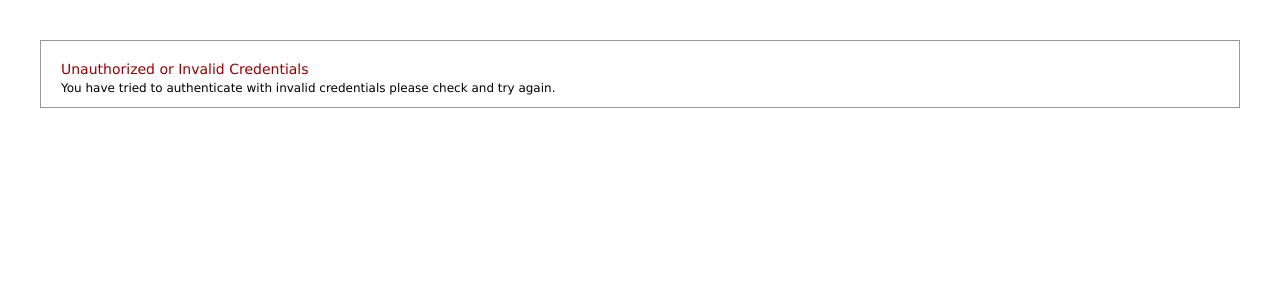
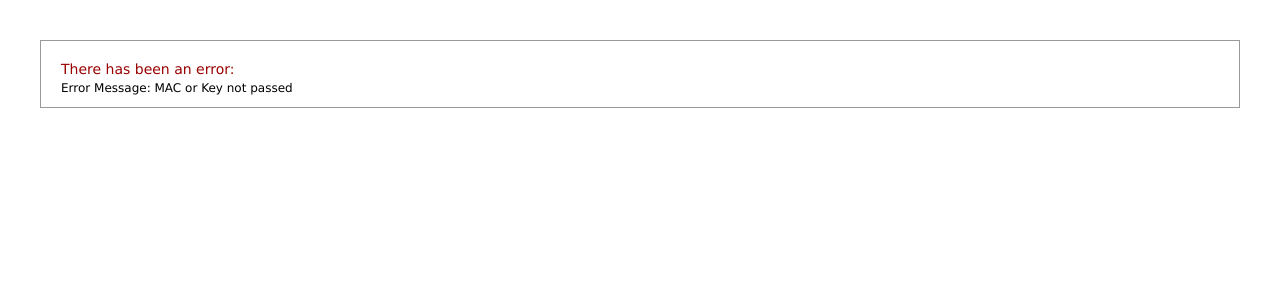
Before and after one commit to kaptk2/AirKey, a CodeIgniter app: page /index.php/register/auth/1 in a window 1280 px wide. Shown: the top 300 px of the page. Run offline with CodeIgniter, Linux system fonts and the light colour scheme.

Commit message:
Fixed so that controller register.php works as expected

```diff
--- a/application/controllers/fileeditor.php
+++ b/application/controllers/fileeditor.php
@@ -36,7 +36,8 @@
 
 				//Attempt to save the file
 				if( ! write_file($_SERVER['DOCUMENT_ROOT'] . "/static/modules/$filePath/$fileName", $filedata))
-					echo "ERROR WRITING FILE"; // TODO make this tell the view there was an error
+					$data['error_msg'] = "Error writting files";
+					$this->load->view('error_view', $data);
 				else
 					$this->load->view('success_view');
 			}
--- a/application/controllers/heartbeat.php
+++ b/application/controllers/heartbeat.php
@@ -6,7 +6,8 @@
 
 		function index()
 		{
-			$this->load->view('registerError_view');
+			$data['error_msg'] = "Registration Error";
+			$this->load->view('error_view', $data);
 		}
 
 		function process()
@@ -25,7 +26,8 @@
 						return true;
 					}
 			}
-			$this->load->view('registerError_view');
+			$data['error_msg'] = "Not Authorized";
+			$this->load->view('error_view', $data);
 		}
 
 	}
--- a/application/controllers/manage.php
+++ b/application/controllers/manage.php
@@ -9,10 +9,9 @@
 			$this->load->model('config_model');
 
 			$data['pending'] = $this->aplist_model->showPendingAP();
-			$data['active'] = $this->aplist_model->showActiveAP();
+			$data['activeAP'] = $this->aplist_model->showActiveAP();
 			$data['dangers'] = $this->aplist_model->apHealth();
 
-			$data['activeAP'] = $this->aplist_model->activeAP();
 			$data['pendingCmd'] = $this->config_model->pendingCmd();
 
 			$this->load->model('heartbeat_model');
--- a/application/controllers/register.php
+++ b/application/controllers/register.php
@@ -8,20 +8,19 @@ class Register extends CI_Controller
 
 	function index()
 	{
-		$this->load->view('registerError_view');
+		$data['error_msg'] = "Registration Error";
+		$this->load->view('error_view', $data);
 	}
 
 	function auth($mac = '', $key = '', $version = '')
 	{
-		if ($mac && $key)
+		if ($mac && $key) //Both $mac and $key are required if not show error message
 		{
 			//Get AP Credentials from database
-			$this->load->model('config_model');
-			$this->load->model('aplist_model');
+			$this->load->model('ap_model');
+			$validMAC = $this->ap_model->validateMAC($mac);
 
-			$validMAC = $this->aplist_model->validateMAC($mac);
-			$versionNumber = $this->config_model->getVersion($mac);
-
+			//Test to see if a valid user name and password were passed
 			$this->load->library('Validate');
 			$validUser = $this->validate->validateUser($mac, $key);
 
@@ -30,14 +29,13 @@ class Register extends CI_Controller
 				if($validUser)
 				{
 					//Get Heartbeat Data
-
-					$tStamp = date("Y-m-d H:i:s");
+					$time_stamp = date("Y-m-d H:i:s");
 
 					$data = array(
 						'mac' => $mac,
 						'uptime' => $this->input->post('uptime'),
-						'version' => $version,
-						'tStamp' => $tStamp
+						'ap_version' => $this->input->post('ap_version'),
+						'time_stamp' => $time_stamp
 					);
 
 					if (isset($_POST['uptime']))
@@ -45,36 +43,42 @@ class Register extends CI_Controller
 						$this->load->model('heartbeat_model');
 						$this->heartbeat_model->heartbeat($data);
 					}
+						//All is well display the config file
 						redirect('modules/mainConfig/auth/'.$mac.'/'.$key);
 				}
 				else
 				{
-					// Invalid Credinatls passed
-					$this->load->view('registerError_view');
+					// Invalid credentials passed
+					$data['error_msg'] = "Invalid Credentials";
+					$this->load->view('error_view', $data);
 				}
 			}
 			else
 			{
-				if (preg_match('/^[a-f0-9]{2}:[a-f0-9]{2}:[a-f0-9]{2}:[a-f0-9]{2}:[a-f0-9]{2}:[a-f0-9]{2}$/i',$mac))
-				{ //Test if it is a real MAC
+				if (preg_match('/^[a-f0-9]{12}$/i',$mac)) //Test if it is a valid username
+				{
 					//The AP is not in database add it to pending table
-					$addAP = $this->aplist_model->insertAP($mac, $key);
-					if ($addAP)
+					$addToAP = $this->ap_model->insertAP($mac, $key);
+
+					if ($addToAP)
 					{
-						$this->load->view('add_view');
+						$data['error_msg'] = "AP does not exist. Adding to pending table";
+						$this->load->view('error_view', $data);
 					}
 				}
 				else
 				{
 					// Invalid MAC address
-					$this->load->view('registerError_view');
+					$data['error_msg'] = "Invalid MAC address";
+					$this->load->view('error_view', $data);
 				}
 			}
 		}
 		else
 		{
 			// MAC and Key were not passed error out
-			$this->load->view('registerError_view');
+			$data['error_msg'] = "MAC or Key not passed";
+			$this->load->view('error_view', $data);
 		}
 	}
 }
--- a/application/libraries/Validate.php
+++ b/application/libraries/Validate.php
@@ -11,8 +11,8 @@ class Validate {
 
 		$CI->db->where('mac', $mac);
 		$CI->db->where('ap_key', md5($key));
-		$CI->db->where('isActive', 1);
-		$query = $CI->db->get('apList');
+		$CI->db->where('is_active', 1);
+		$query = $CI->db->get('ap');
 		if($query->num_rows == 1)
 		{
 			return true;
--- a/application/models/heartbeat_model.php
+++ b/application/models/heartbeat_model.php
@@ -7,12 +7,12 @@ class Heartbeat_model extends CI_Model
 	{
 		$query = $this->db->get_where('heartbeat',array('mac' => $data['mac']));
 
-		if($query->num_rows == 1)
+		if($query->num_rows == 1) // see if MAC is already in table
 		{
 			$this->db->where('mac', $data['mac']);
 			$this->db->update('heartbeat', $data);
 		}
-		else
+		else // MAC not in table add it
 		{
 			$this->db->insert('heartbeat', $data);
 		}
@@ -20,7 +20,7 @@ class Heartbeat_model extends CI_Model
 
 	function showLog()
 	{
-		$this->db->order_by("tStamp", "desc");
+		$this->db->order_by("time_stamp", "desc");
 		$showLog = $this->db->get('heartbeat', 5);
 		return $showLog->result();
 	}
--- a/application/models/modules/modules_model.php
+++ b/application/models/modules/modules_model.php
@@ -46,9 +46,9 @@ class Modules_model extends CI_Model
 
 	function changeConfig($update)
 	{
-		$query = $this->db->get_where('apList',array('mac'=>$update['mac']));
+		$query = $this->db->get_where('ap',array('mac'=>$update['mac']));
 
-		if($query->num_rows > 0 || $update['mac'] == 'default') // AP exists in apList or is the default entry
+		if($query->num_rows > 0 || $update['mac'] == 'default') // AP exists in ap or is the default entry
 		{
 			$query = $this->db->get_where('moduleList',array('mac'=>$update['mac'], 'moduleName'=>$update['moduleName']));
 
@@ -97,7 +97,7 @@ class Modules_model extends CI_Model
 	{
 		$this->db->where('mac', $mac);
 		$data = array('groupName' => '');
-		$this->db->update('apList', $data);
+		$this->db->update('ap', $data);
 	}
 }
 ?>
--- a/application/views/add_view.php
+++ /dev/null
@@ -1 +0,0 @@
-Added AP to pending list
--- a/application/views/error_view.php
+++ b/application/views/error_view.php
@@ -1 +1,34 @@
-Error Message: <?php echo $error_msg; ?>
+<html>
+	<head>
+		<title>Error</title>
+		<style type="text/css">
+
+		body {
+		background-color:	#fff;
+		margin:				40px;
+		font-family:		Lucida Grande, Verdana, Sans-serif;
+		font-size:			12px;
+		color:				#000;
+		}
+
+		#content  {
+		border:				#999 1px solid;
+		background-color:	#fff;
+		padding:			20px 20px 12px 20px;
+		}
+
+		h1 {
+		font-weight:		normal;
+		font-size:			14px;
+		color:				#990000;
+		margin: 			0 0 4px 0;
+		}
+		</style>
+	</head>
+	<body>
+		<div id="content">
+			<h1>There has been an error:</h1>
+			Error Message: <?php echo $error_msg; ?>
+		</div>
+	</body>
+</html>
--- a/application/views/registerError_view.php
+++ /dev/null
@@ -1,34 +0,0 @@
-<html>
-<head>
-<title>Invalid Credentials</title>
-<style type="text/css">
-
-body {
-background-color:	#fff;
-margin:				40px;
-font-family:		Lucida Grande, Verdana, Sans-serif;
-font-size:			12px;
-color:				#000;
-}
-
-#content  {
-border:				#999 1px solid;
-background-color:	#fff;
-padding:			20px 20px 12px 20px;
-}
-
-h1 {
-font-weight:		normal;
-font-size:			14px;
-color:				#990000;
-margin: 			0 0 4px 0;
-}
-</style>
-</head>
-<body>
-	<div id="content">
-		<h1>Unauthorized or Invalid Credentials</h1>
-		You have tried to authenticate with invalid credentials please check and try again.
-	</div>
-</body>
-</html>
```
Also changed, not shown: application/controllers/modules/mainConfig.php (+12 -9 lines), application/controllers/modules/network.php (+12 -3 lines), application/models/ap_model.php (renamed from application/models/aplist_model.php, +29 -28 lines), src/test/sim_login.php (+5 -5 lines), 1 other file.
